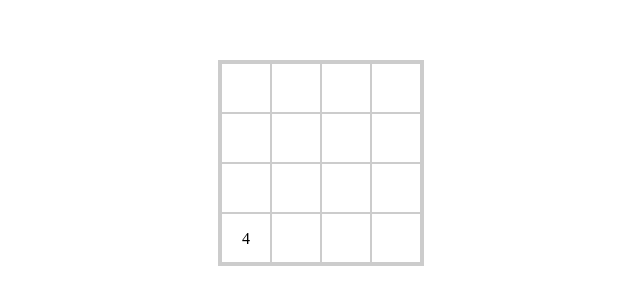
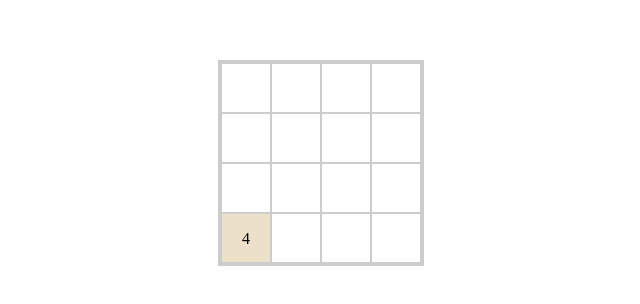
Before and after one commit to ZCreturn0/thoughts, a plain HTML site: page 2048.html in a window 1280 px wide. Shown: the part 140-444 px from the top of the page, without its empty margins (319-959 px from the left). Drawn offline with Linux system fonts and the light colour scheme.

Commit message:
2048修改2

```diff
--- a/2048.html
+++ b/2048.html
@@ -39,6 +39,34 @@
             [0, 0, 0, 0],
             [0, 0, 0, 0]
         ];
+        // 颜色
+        var color = {
+            '2': '#eee4da',
+            '4': '#ece0ca',
+            '8': '#f2b179',
+            '16': '#f59565',
+            '32': '#f57c5f',
+            '64': '#f75d3b',
+            '128': '#ff0e38',
+            '256': '#bee131',
+            '512': '#64e131',
+            '1024': '#1aca31',
+            '2048': '#1acaa0'
+        }
+        var MutationObserver = window.MutationObserver || window.WebKitMutationObserver || window.MozMutationObserver;
+        // 当每个box的'data-value'变化时,修改背景颜色
+        var boxObserver = new MutationObserver(function (mutations) {
+            mutations.forEach(function (mutation) {
+                console.log();
+                var value = mutation.target.getAttribute('data-value');
+                if(value){
+                    mutation.target.style.background = color[value] || '#fff';
+                }
+                else{
+                    mutation.target.style.background = '#fff';
+                }
+            });
+        });
         function drawScene(){
             var container = document.getElementById('container');
             for(var i=0;i<4;i++){
@@ -48,18 +76,23 @@
                     box.style.left = j * 50 + 'px';
                     box.style.top = i * 50 + 'px';
                     container.append(box);
+                    // 观察每个box
+                    boxObserver.observe(box, {
+                        attributes: true
+                    });
                 }
             }
         }
         drawScene();
         function addRandomBox(arr, n){
+            // 新生成的box值只能是2或4
             var randomNum = Math.random() > 0.5 ? 4 : 2;
             scene[arr[n].i][arr[n].j] = randomNum;
             arr.splice(n, 1);
         }
         // 每次移动前,生成随机数
         function beforeMove(){
-            // 保存空白点的坐标
+            // 保存空白box的坐标
             var emptyBox = [];
             for(var i=0;i<4;i++){
                 for(var j=0;j<4;j++){
@@ -70,6 +103,7 @@
             }
             // 随机生成的个数
             var num = Math.random() > 0.5 ? 2 : 1;
+            // 空白box个数为1时(为0的情况不会运行beforeMove),只生成一个新的box
             if(num > emptyBox.length){
                 num = emptyBox.length;
             }
@@ -86,9 +120,12 @@
                 for (var j = 0; j < 4; j++) {
                     var box = document.getElementsByClassName(`box_${i}_${j}`)[0];
                     if(scene[i][j] != 0){
+                        // 修改'data-value'属性以修改背景色
+                        box.setAttribute('data-value', scene[i][j]);
                         box.innerText = scene[i][j];
                     }
                     else{
+                        box.setAttribute('data-value', '');
                         box.innerText = '';
                     }
                 }
@@ -180,6 +217,7 @@
                 }
             }
         }
+        // 判断场景是否相同
         function sceneEqual(scene1, scene2){
             for(var i=0;i<4;i++){
                 for(var j=0;j<4;j++){
@@ -190,6 +228,7 @@
             }
             return true;
         }
+        // 复制数组(二维)
         function copyArr(arr){
             var result = [];
             for(var i=0;i<4;i++){
@@ -197,15 +236,37 @@
             }
             return result;
         }
-        function gameOver(){
+        // 判断有无空白box
+        function haveEmptyBox(){
             for(var i=0;i<4;i++){
                 for(var j=0;j<4;j++){
                     if(scene[i][j] == 0){
+                        return true;
+                    }
+                }
+            }
+            return false;
+        }
+        // 相邻的box无相等的值
+        function noSameNeighbor(){
+            // 横纵遍历即可
+            for(var i=1;i<4;i++){
+                for(var j=0;j<4;j++){
+                    if(scene[i][j] == scene[i-1][j]){
+                        return false;
+                    }
+                    if(scene[j][i] == scene[j][i - 1]){
                         return false;
                     }
                 }
             }
             return true;
+        }
+        // 游戏结束
+        // 条件1:无空白box
+        // 条件2:不能再移动(等同相邻的box无相等的值)
+        function gameOver(){
+            return !haveEmptyBox() && noSameNeighbor();
         }
         document.onkeydown = function(e){
             var sceneBefore = copyArr(scene);
```
